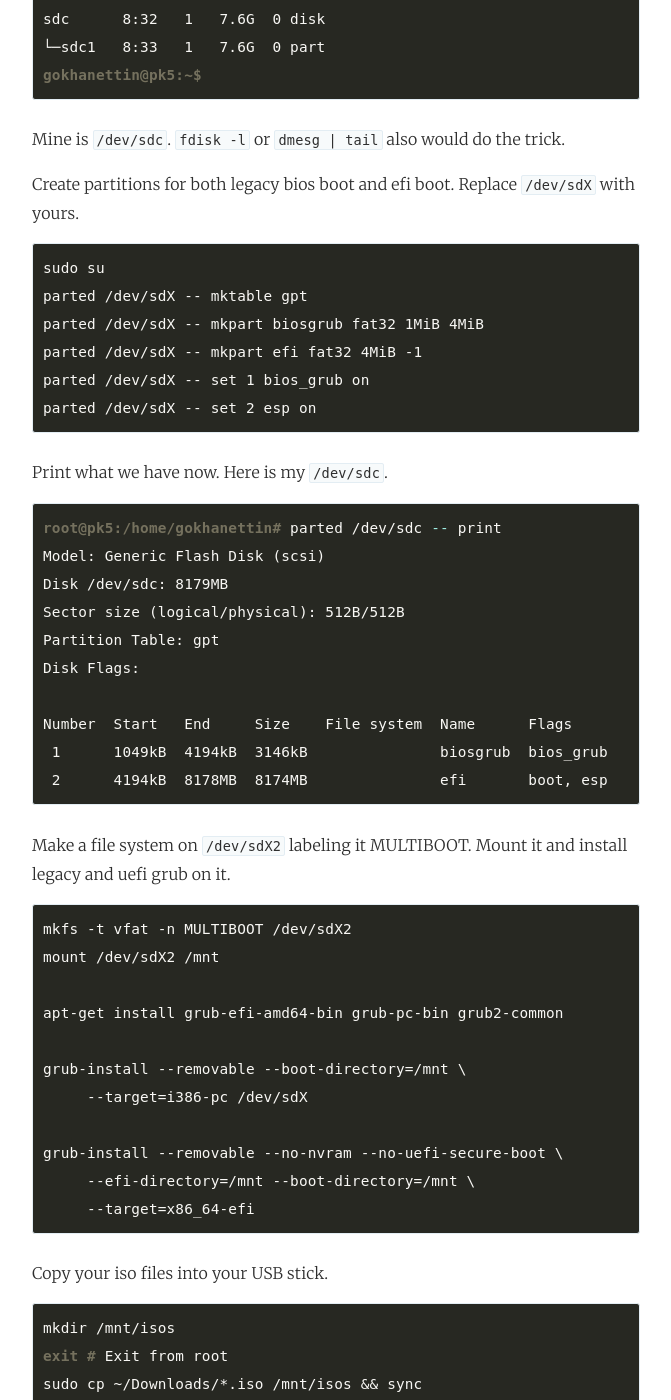
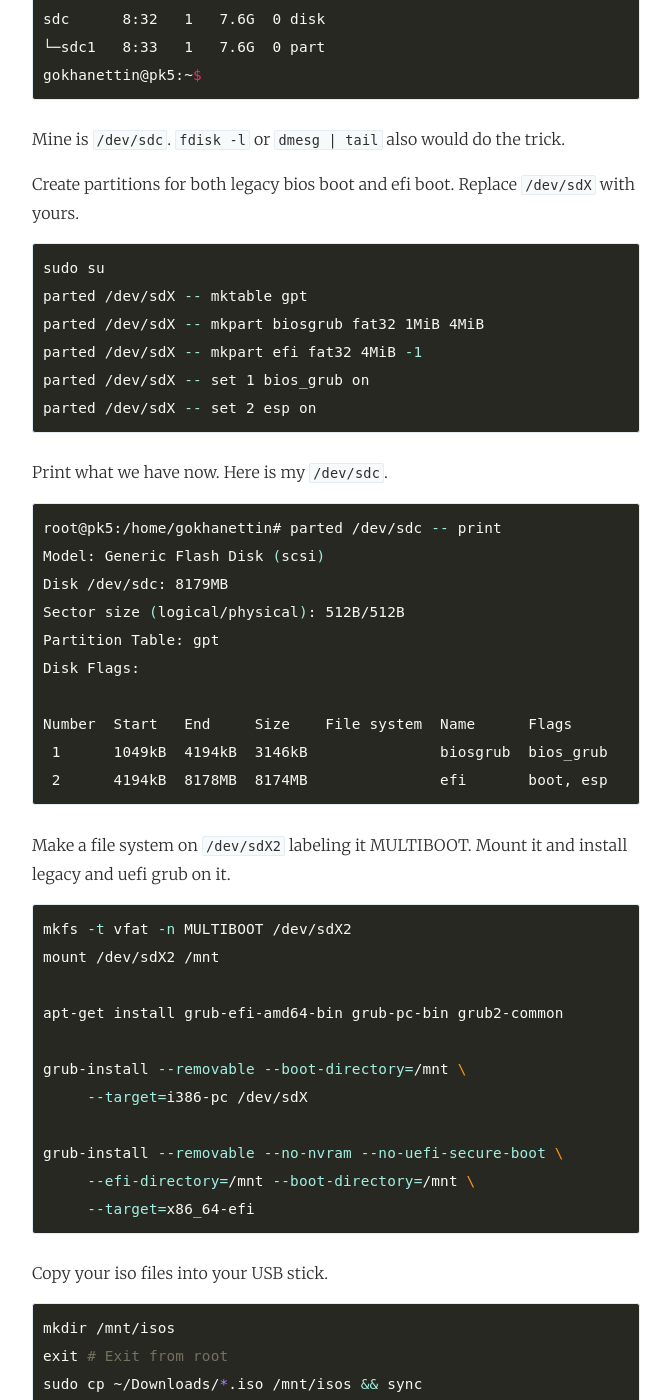
Before and after one commit to gokhanettin/gokhanettin.github.io, a Jekyll site: the page built from _posts/2015-09-02-grub-uefi-and-legacy-multiboot-from-a-usb-stick.md, in a window 1280 px wide and 1400 px high, scrolled down 849 px. Shown: the whole window, without its empty margins (304-975 px from the left). Built offline with Jekyll 4.4.1, drawn with Linux system fonts in a browser that asks for light colours; comment, search, counter and statistics services are not loaded; some of the changed text lies outside the part shown.

Commit message:
Fix for rouge highlighter

```diff
--- a/_posts/2015-09-02-grub-uefi-and-legacy-multiboot-from-a-usb-stick.md
+++ b/_posts/2015-09-02-grub-uefi-and-legacy-multiboot-from-a-usb-stick.md
@@ -17,7 +17,7 @@ post walks through the steps to have such a USB stick. I use a 8 GB USB stick.
 ## Preparing USB Stick
 Insert your USB flash and check its /dev/sdX
 
-{% highlight console %}
+{% highlight bash %}
 gokhanettin@pk5:~$ lsblk
 NAME   MAJ:MIN RM   SIZE RO TYPE MOUNTPOINT
 sda      8:0    0 931.5G  0 disk
@@ -35,7 +35,7 @@ Mine is `/dev/sdc`. `fdisk -l` or `dmesg | tail` also would do the trick.
 Create partitions for both legacy bios boot and efi boot. Replace `/dev/sdX` with
 yours.
 
-{% highlight console %}
+{% highlight bash %}
 sudo su
 parted /dev/sdX -- mktable gpt
 parted /dev/sdX -- mkpart biosgrub fat32 1MiB 4MiB
@@ -46,7 +46,7 @@ parted /dev/sdX -- set 2 esp on
 
 Print what we have now. Here is my `/dev/sdc`.
 
-{% highlight console %}
+{% highlight bash %}
 root@pk5:/home/gokhanettin# parted /dev/sdc -- print
 Model: Generic Flash Disk (scsi)
 Disk /dev/sdc: 8179MB
@@ -62,7 +62,7 @@ Number  Start   End     Size    File system  Name      Flags
 Make a file system on `/dev/sdX2` labeling it MULTIBOOT. Mount it and install
 legacy and uefi grub on it.
 
-{% highlight console %}
+{% highlight bash %}
 mkfs -t vfat -n MULTIBOOT /dev/sdX2
 mount /dev/sdX2 /mnt
 
@@ -78,7 +78,7 @@ grub-install --removable --no-nvram --no-uefi-secure-boot \
 
 Copy your iso files into your USB stick.
 
-{% highlight console %}
+{% highlight bash %}
 mkdir /mnt/isos
 exit # Exit from root
 sudo cp ~/Downloads/*.iso /mnt/isos && sync
@@ -86,7 +86,7 @@ sudo cp ~/Downloads/*.iso /mnt/isos && sync
 
 Create a `mnt/grub/grub.cfg`
 
-{% highlight console %}
+{% highlight bash %}
 sudo vim /mnt/grub/grub.cfg
 {% endhighlight %}
 
@@ -135,7 +135,7 @@ In a live UEFI booted system, mount installed system for chroot. You can check
 your installed system partition with `lsblk` or `fdisk -l` (sda1, sdb2, etc...)
 replace them with sdXY in the following commands.
 
-{% highlight console %}
+{% highlight bash %}
 sudo su
 mount /dev/sdXY /mnt # sdXY is a linux system partition
 mount /dev/sdXY /mnt/boot/efi # sdXY is a EFI partition
@@ -147,7 +147,7 @@ mount -o bind /tmp /mnt/tmp
 
 chroot into installed system.
 
-{% highlight console %}
+{% highlight bash %}
 chroot /mnt /bin/bash
 export PS1="(chroot) $PS1"
 {% endhighlight %}
@@ -155,7 +155,7 @@ export PS1="(chroot) $PS1"
 Get necessary packages and install UEFI support. Replace *Pardus* with your
 distro name.
 
-{% highlight console %}
+{% highlight bash %}
 apt-get install grub-efi-amd64-bin grub2-common
 grub-install --target=x86_64-efi --efi-directory=/boot/efi \
     --bootloader-id=Pardus --recheck --debug /dev/sdX
@@ -163,7 +163,7 @@ grub-install --target=x86_64-efi --efi-directory=/boot/efi \
 
 Generate grub configuration, exit chroot, unmount and reboot.
 
-{% highlight console %}
+{% highlight bash %}
 grub-mkconfig -o /boot/grub/grub.cfg
 exit
 umount -f /mnt/dev
@@ -178,7 +178,7 @@ reboot
 As a side note, you can check boot entries and change their boot order using
 `efibootmgr`
 
-{% highlight console %}
+{% highlight bash %}
 sudo efibootmgr -v # Check boot order, you will see boot entries like Boot0003*
 sudo efibootmgr -o XXXX # Computer will boot from BootXXXX* from now on.
 {% endhighlight %}
@@ -190,7 +190,7 @@ your installed system partition with `lsblk` or `fdisk -l` (sda1, sdb2, etc...)
 replace them with sdXY in the following commands.
 
 
-{% highlight console %}
+{% highlight bash %}
 sudo su
 mount /dev/sdXY /mnt # sdXY is a linux system partition
 mount -o bind /dev /mnt/dev
@@ -201,7 +201,7 @@ mount -o bind /tmp /mnt/tmp
 
 chroot into installed system.
 
-{% highlight console %}
+{% highlight bash %}
 chroot /mnt /bin/bash
 export PS1="(chroot) $PS1"
 {% endhighlight %}
@@ -209,7 +209,7 @@ export PS1="(chroot) $PS1"
 Get necessary packages and install UEFI support. Replace *Pardus* with your
 distro name.
 
-{% highlight console %}
+{% highlight bash %}
 apt-get install grub-pc-bin grub2-common
 grub-install --boot-directory=/boot \
     --target=i386-pc /dev/sdX
@@ -217,7 +217,7 @@ grub-install --boot-directory=/boot \
 
 Generate grub configuration, exit chroot, unmount and reboot.
 
-{% highlight console %}
+{% highlight bash %}
 grub-mkconfig -o /boot/grub/grub.cfg
 exit
 umount -f /mnt/dev
```
Also changed, not shown: _posts/2015-09-03-ldoce5viewer-intallation-on-64-bit-debian-distro.md (+4 -4 lines).
